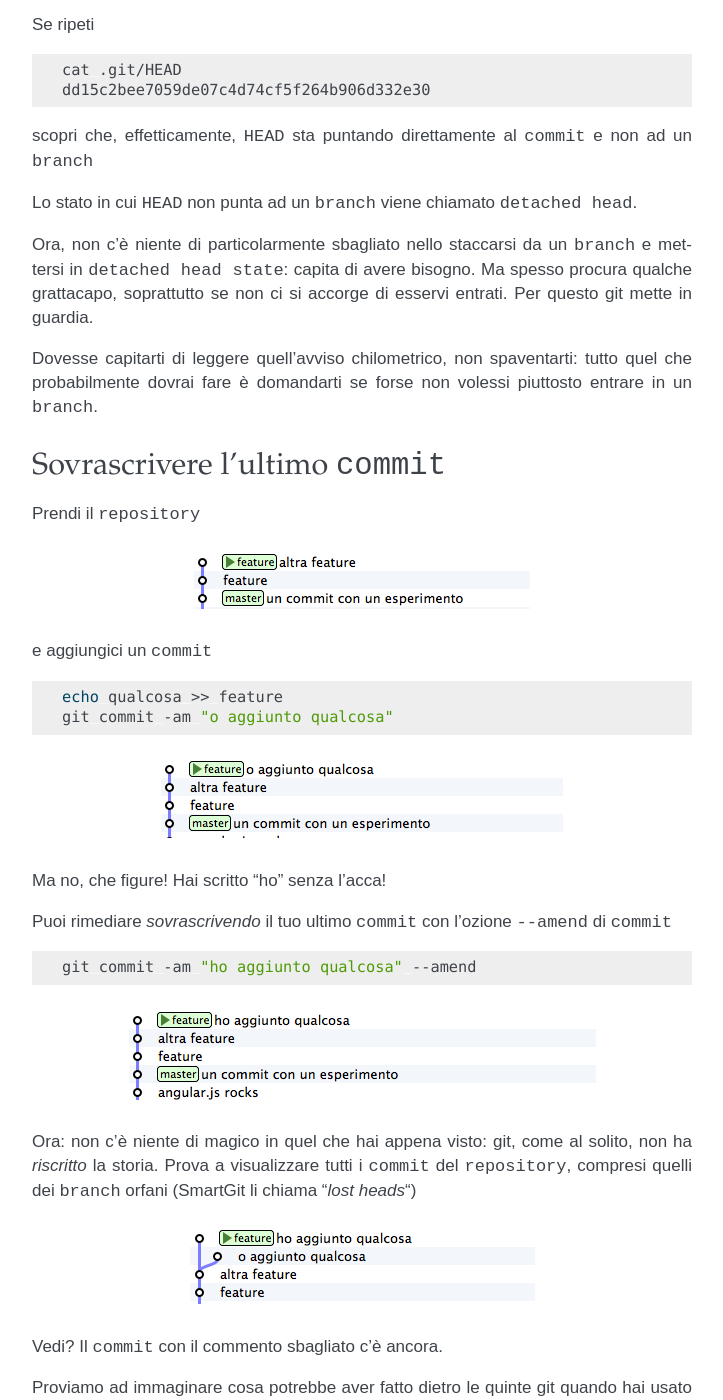
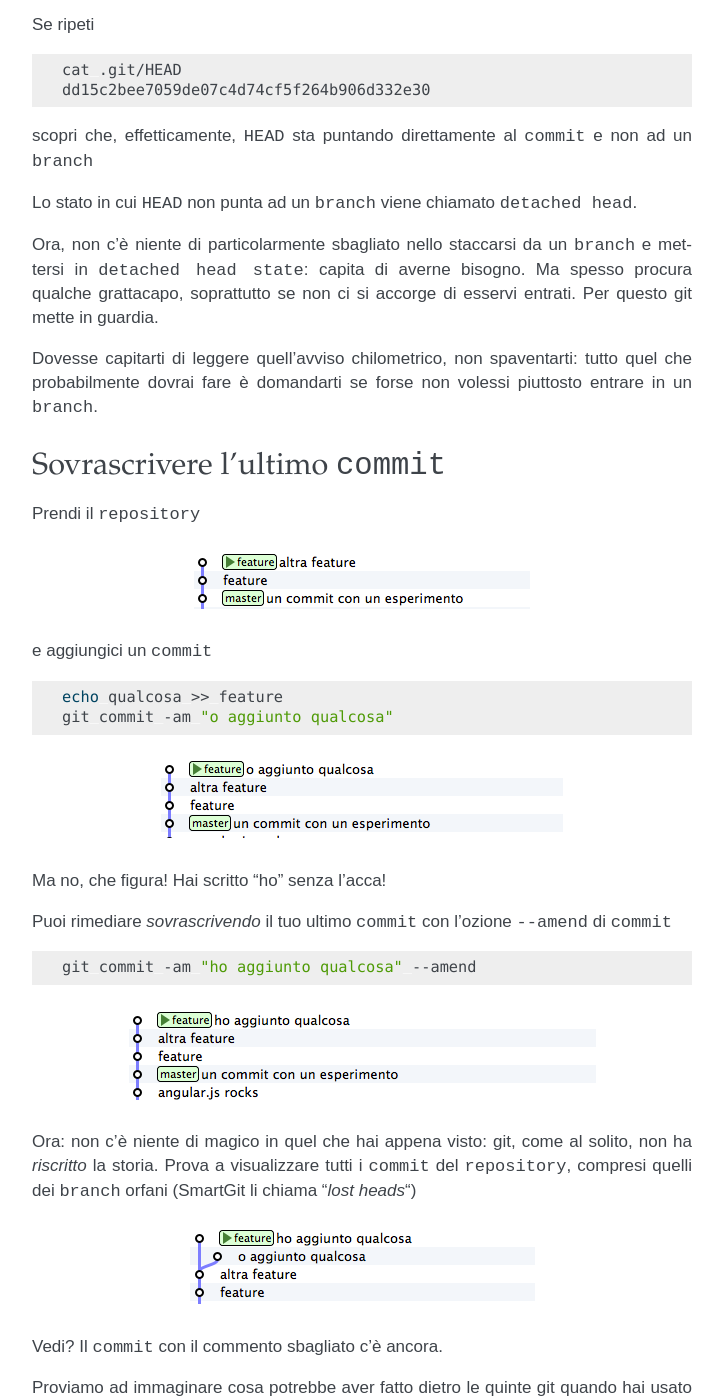
Before and after one commit to arialdomartini/get-git, a Sphinx documentation site: the page built from docs/dailygit.rst, in a window 1280 px wide and 1400 px high, scrolled down 2096 px. Shown: the whole window, without its empty margins (388-1111 px from the left). Built offline with Sphinx 7.4.7, drawn with Linux system fonts in a browser that asks for light colours; some of the changed text lies outside the part shown.

Commit message:
more typos corrected

```diff
--- a/docs/dailygit.rst
+++ b/docs/dailygit.rst
@@ -126,7 +126,7 @@ Lo stato in cui ``HEAD`` non punta ad un ``branch`` viene chiamato
 ``detached head``.
 
 Ora, non c'è niente di particolarmente sbagliato nello staccarsi da un
-``branch`` e mettersi in ``detached head state``: capita di avere
+``branch`` e mettersi in ``detached head state``: capita di averne
 bisogno. Ma spesso procura qualche grattacapo, soprattutto se non ci si
 accorge di esservi entrati. Per questo git mette in guardia.
 
@@ -150,7 +150,7 @@ e aggiungici un ``commit``
 
 .. figure:: img/amend-1.png
 
-Ma no, che figure! Hai scritto "ho" senza l'acca!
+Ma no, che figura! Hai scritto "ho" senza l'acca!
 
 Puoi rimediare *sovrascrivendo* il tuo ultimo ``commit`` con l'ozione
 ``--amend`` di ``commit``
@@ -187,13 +187,15 @@ Torna indietro di un ``commit``
 
 .. figure:: img/amend-4.png
 
-Recuperano le modifiche apportate in ``feature``, senza committarle
+Recupera le modifiche apportate in ``feature``, senza committarle
 
 .. code-block:: bash
 
     git cherry-pick feature --no-commit
 
 e poi committale con il messaggio corretto
+
+.. code-block:: bash
 
     git commit -am "ho aggiunto qualcosa"
 
--- a/docs/proseguire.rst
+++ b/docs/proseguire.rst
@@ -73,7 +73,7 @@ Per accedere alla *man page* di ``merge`` ti basta invocare
 e altrettanto puoi fare per gli altri comandi.
 
 Ma non spaventarti: non avrai bisogno di leggere la documentazione di tutti i comandi:
-usa le *man page* come *reference guide* da consultare all'occorreza, quando avrai
+usa le *man page* come *reference guide* da consultare all'occorrenza, quando avrai
 bisogno di dettagli su un comando specifico.
 
 
```
Also changed, not shown: other parts of docs/dailygit.rst (+1 -1 lines), docs/obiettivo_7.rst (+4 -4 lines).
